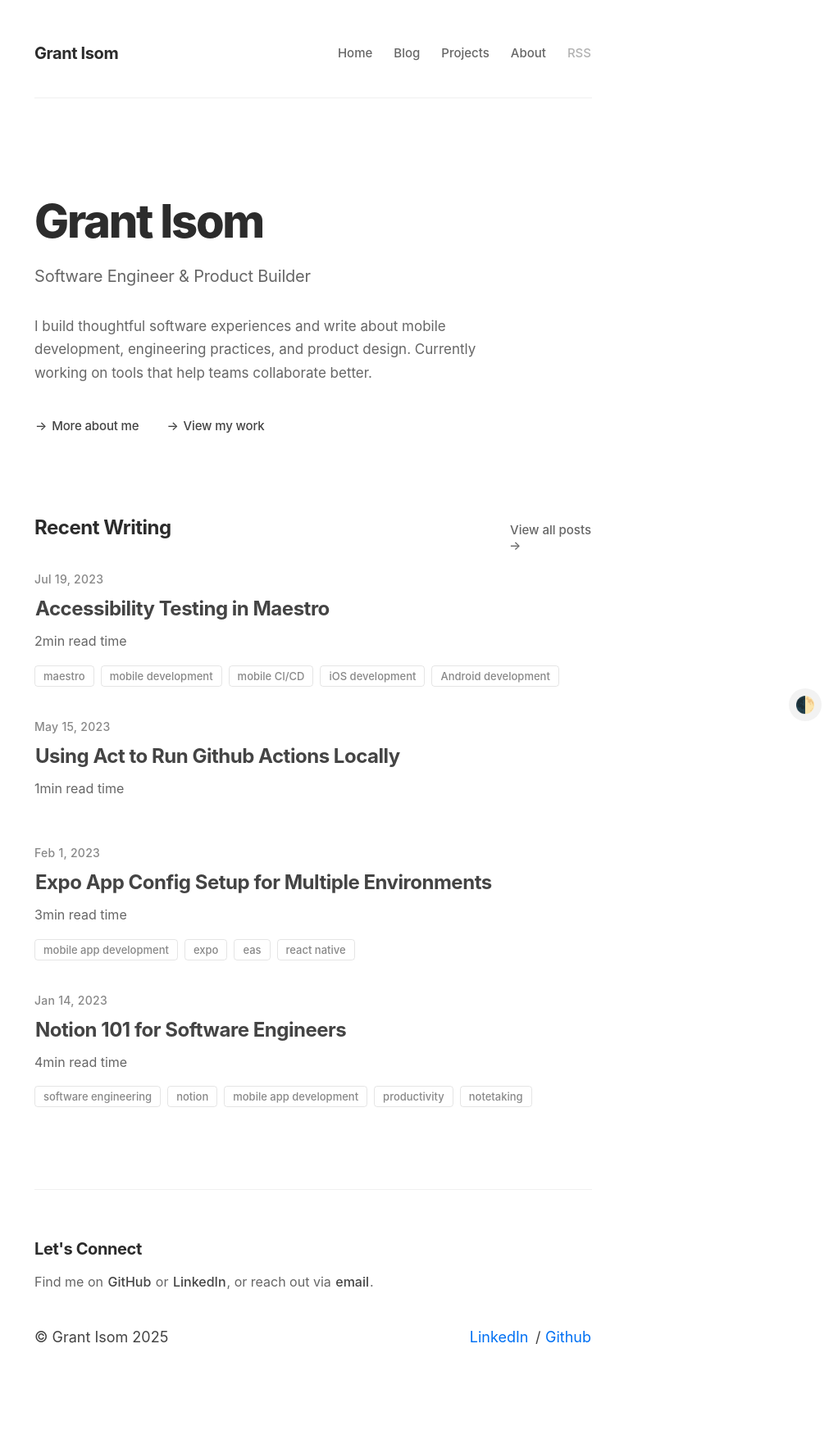
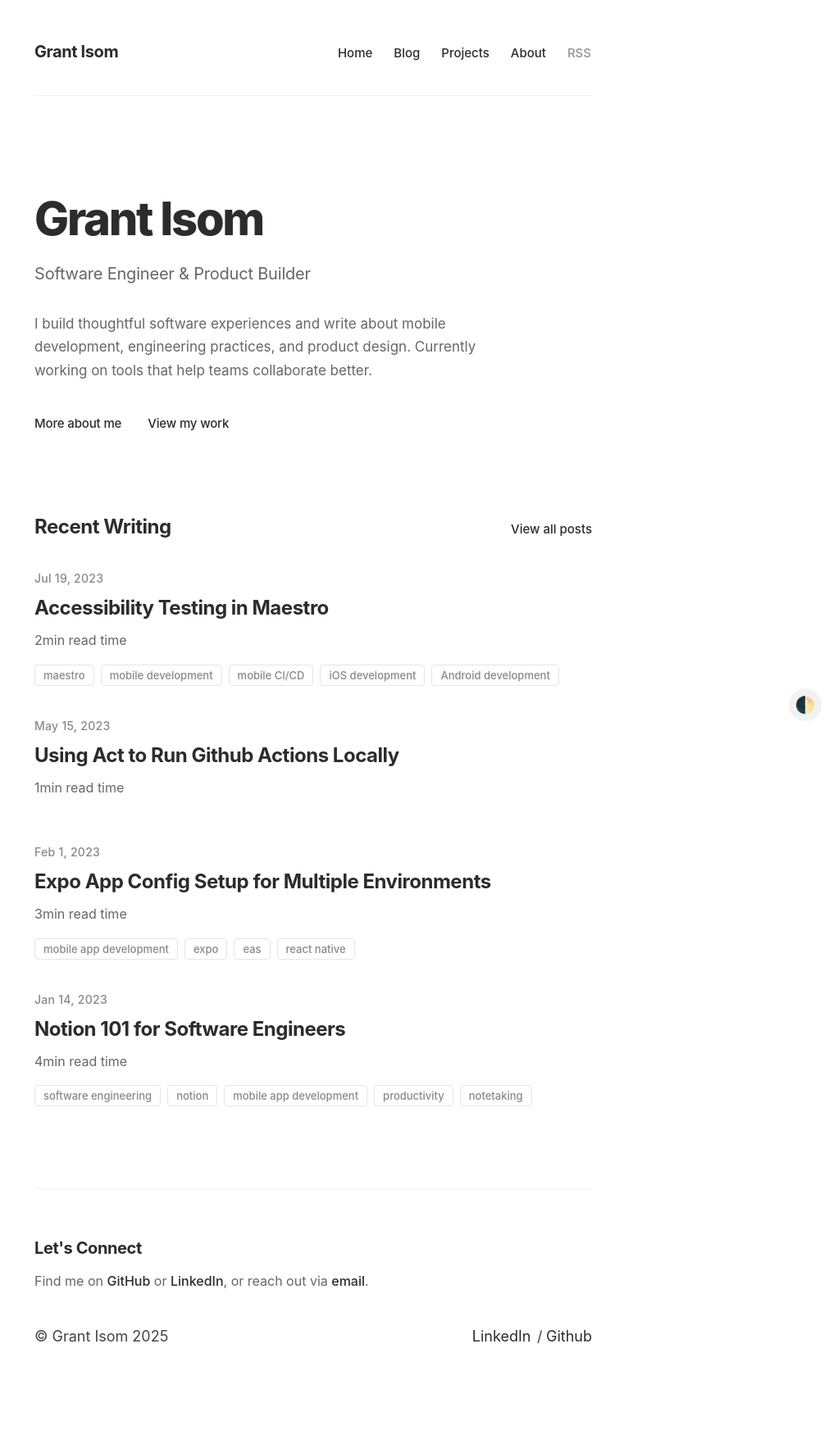
Before and after one commit to glisom/glisom.github.io, a Jekyll site: the page built from index.html, in a window 1280 px wide. Shown: the whole page at 82% size, without its empty margins (258-1280 px from the left). Built offline with Jekyll 4.4.1, drawn with Linux system fonts in a browser that asks for light colours.

Commit message:
Replace all hover effects with modern underline animations
Completely removed old hover effects:
- Eliminated animated arrow indicators (→) on hero and featured links
- Removed background color fill animations from base links
- Removed color-only transitions on navigation

Implemented new sophisticated hover effects:

Hero & Featured sections:
- Slide-in underline animation with transform origin flip
- Smooth cubic-bezier easing (0.4, 0, 0.2, 1)
- 0.3s transition for polished feel

Navigation:
- Simple opacity fade for subtle underline
- Clean and minimal interaction

Post titles & inline links:
- Background gradient underline that expands from left
- Uses currentColor for automatic theme matching
- Consistent 1px height for all underlines

Archives & Connect:
- Same gradient underline as post titles
- Unified hover behavior across all sections

Base link styles:
- Modern gradient underline for all article links
- Removed jarring background fill effect
- Cleaner color scheme using primary text colors

All effects:
- Work seamlessly in light and dark modes
- Use modern CSS transitions and transforms
- No reused elements from previous implementation
- Consistent timing and easing across components

```diff
--- a/_sass/base/_reset.scss
+++ b/_sass/base/_reset.scss
@@ -115,70 +115,39 @@ svg {
 /* Links */
 
 a {
-    color: $c-accent__blue;
+    color: $c-base__02;
     @media (prefers-color-scheme: dark) {
-      color: $c-accent__light;
+      color: $c-dark__02;
     }
     background-color: transparent;
     text-decoration: none;
-
     position: relative;
-    display: inline-block;
-    padding: 0px 1px;
-    transition: color ease 0.3s;
-
-    /* Hover animation effect for all buttons */
-    &::after {
-      content: '';
-      position: absolute;
-      z-index: -1;
-      width: 100%;
-      height: 0%;
-      left: 0;
-      bottom: 0;
-      background-color: $c-accent__blue;
-      @media (prefers-color-scheme: dark) {
-        background-color: $c-accent__light;
-      }
-      transition: all ease 0.3s;
-    }
+    display: inline;
+    background-image: linear-gradient(to right, currentColor 0%, currentColor 100%);
+    background-size: 0 1px;
+    background-position: 0 100%;
+    background-repeat: no-repeat;
+    transition: background-size 0.3s cubic-bezier(0.4, 0, 0.2, 1);
 
     &:hover {
-      color: $c-base__3; /* White text for contrast against accent background */
-
-      @media (prefers-color-scheme: dark) {
-        color: $c-dark__3; /* Dark background color as text for dark mode */
-      }
-
-      &::after {
-        height: 100%;
-      }
+      background-size: 100% 1px;
     }
-
 }
 
 /* Override hover animation with no-hov class */
 a.no-hov {
-	&:after {
-		content: none
-	}
+	background-image: none;
 
 	&:hover {
-		color: $c-accent__darkblue
+		color: $c-base__02;
+		background-size: 0;
 	}
 }
 
 a.nav {
   padding: 10px 35px;
-  overflow:hidden;
-}
-a.nav:before {
-    font-family: FontAwesome;
-    content:"\f07a";
-    position: absolute;
-    top: 11px;
-    left: -30px;
-    transition: all 200ms ease;
+  overflow: hidden;
+  background-image: none;
 }
 
 abbr[title] { border-bottom: 1px dotted; }
--- a/_sass/components/_archives.scss
+++ b/_sass/components/_archives.scss
@@ -71,12 +71,17 @@
         letter-spacing: -0.01em;
 
         a {
-            color: $c-base__01;
+            color: $c-base__02;
             text-decoration: none;
-            transition: color 0.15s ease;
+            position: relative;
+            background-image: linear-gradient(to right, $c-base__02 0%, $c-base__02 100%);
+            background-size: 0 1px;
+            background-position: 0 100%;
+            background-repeat: no-repeat;
+            transition: background-size 0.3s cubic-bezier(0.4, 0, 0.2, 1);
 
             &:hover {
-                color: $c-base__02;
+                background-size: 100% 1px;
             }
         }
 
@@ -120,11 +125,8 @@
     .c-archives__item {
         h3 {
             a {
-                color: $c-dark__01;
-
-                &:hover {
-                    color: $c-dark__02;
-                }
+                color: $c-dark__02;
+                background-image: linear-gradient(to right, $c-dark__02 0%, $c-dark__02 100%);
             }
 
             small {
@@ -158,11 +160,8 @@
     .c-archives__item {
         h3 {
             a {
-                color: $c-dark__01;
-
-                &:hover {
-                    color: $c-dark__02;
-                }
+                color: $c-dark__02;
+                background-image: linear-gradient(to right, $c-dark__02 0%, $c-dark__02 100%);
             }
 
             small {
--- a/_sass/components/_connect.scss
+++ b/_sass/components/_connect.scss
@@ -32,13 +32,18 @@
   }
 
   a {
-    color: $c-base__01;
+    color: $c-base__02;
     text-decoration: none;
-    transition: color 0.15s ease;
     font-weight: 500;
+    position: relative;
+    background-image: linear-gradient(to right, $c-base__02 0%, $c-base__02 100%);
+    background-size: 0 1px;
+    background-position: 0 100%;
+    background-repeat: no-repeat;
+    transition: background-size 0.3s cubic-bezier(0.4, 0, 0.2, 1);
 
     &:hover {
-      color: $c-base__02;
+      background-size: 100% 1px;
     }
   }
 }
@@ -57,11 +62,8 @@
     }
 
     a {
-      color: $c-dark__01;
-
-      &:hover {
-        color: $c-dark__02;
-      }
+      color: $c-dark__02;
+      background-image: linear-gradient(to right, $c-dark__02 0%, $c-dark__02 100%);
     }
   }
 }
@@ -79,11 +81,8 @@
     }
 
     a {
-      color: $c-dark__01;
-
-      &:hover {
-        color: $c-dark__02;
-      }
+      color: $c-dark__02;
+      background-image: linear-gradient(to right, $c-dark__02 0%, $c-dark__02 100%);
     }
   }
 }
--- a/_sass/components/_featured.scss
+++ b/_sass/components/_featured.scss
@@ -36,22 +36,28 @@
 .c-featured__view-all {
   font-size: 1.5rem;
   font-weight: 500;
-  color: $c-base__00;
+  color: $c-base__02;
   text-decoration: none;
-  transition: color 0.15s ease;
-
-  &:hover {
-    color: $c-base__02;
-  }
+  position: relative;
+  padding-bottom: 0.2rem;
+  display: inline-block;
 
   &::after {
-    content: ' →';
-    transition: transform 0.15s ease;
-    display: inline-block;
+    content: '';
+    position: absolute;
+    left: 0;
+    bottom: 0;
+    width: 100%;
+    height: 1px;
+    background: $c-base__02;
+    transform: scaleX(0);
+    transform-origin: right;
+    transition: transform 0.3s cubic-bezier(0.4, 0, 0.2, 1);
   }
 
   &:hover::after {
-    transform: translateX(4px);
+    transform: scaleX(1);
+    transform-origin: left;
   }
 }
 
@@ -97,12 +103,17 @@
   }
 
   a {
-    color: $c-base__01;
+    color: $c-base__02;
     text-decoration: none;
-    transition: color 0.15s ease;
+    position: relative;
+    background-image: linear-gradient(to right, $c-base__02 0%, $c-base__02 100%);
+    background-size: 0 1px;
+    background-position: 0 100%;
+    background-repeat: no-repeat;
+    transition: background-size 0.3s cubic-bezier(0.4, 0, 0.2, 1);
 
     &:hover {
-      color: $c-base__02;
+      background-size: 100% 1px;
     }
   }
 }
@@ -137,10 +148,10 @@
   }
 
   .c-featured__view-all {
-    color: $c-dark__00;
+    color: $c-dark__02;
 
-    &:hover {
-      color: $c-dark__02;
+    &::after {
+      background: $c-dark__02;
     }
   }
 
@@ -149,11 +160,8 @@
   }
 
   .c-post-card__title a {
-    color: $c-dark__01;
-
-    &:hover {
-      color: $c-dark__02;
-    }
+    color: $c-dark__02;
+    background-image: linear-gradient(to right, $c-dark__02 0%, $c-dark__02 100%);
   }
 
   .c-post-card__description {
@@ -173,10 +181,10 @@
   }
 
   .c-featured__view-all {
-    color: $c-dark__00;
+    color: $c-dark__02;
 
-    &:hover {
-      color: $c-dark__02;
+    &::after {
+      background: $c-dark__02;
     }
   }
 
@@ -185,11 +193,8 @@
   }
 
   .c-post-card__title a {
-    color: $c-dark__01;
-
-    &:hover {
-      color: $c-dark__02;
-    }
+    color: $c-dark__02;
+    background-image: linear-gradient(to right, $c-dark__02 0%, $c-dark__02 100%);
   }
 
   .c-post-card__description {
--- a/_sass/components/_hero.scss
+++ b/_sass/components/_hero.scss
@@ -64,25 +64,29 @@
 .c-hero__link {
   font-size: 1.5rem;
   font-weight: 500;
-  color: $c-base__01;
+  color: $c-base__02;
   text-decoration: none;
   position: relative;
-  transition: color 0.15s ease;
+  padding-bottom: 0.2rem;
   letter-spacing: -0.01em;
+  display: inline-block;
 
-  &:hover {
-    color: $c-base__02;
+  &::after {
+    content: '';
+    position: absolute;
+    left: 0;
+    bottom: 0;
+    width: 100%;
+    height: 1px;
+    background: $c-base__02;
+    transform: scaleX(0);
+    transform-origin: right;
+    transition: transform 0.3s cubic-bezier(0.4, 0, 0.2, 1);
   }
 
-  &::before {
-    content: '→';
-    margin-right: 0.6rem;
-    transition: transform 0.15s ease;
-    display: inline-block;
-  }
-
-  &:hover::before {
-    transform: translateX(4px);
+  &:hover::after {
+    transform: scaleX(1);
+    transform-origin: left;
   }
 }
 
@@ -101,10 +105,10 @@
   }
 
   .c-hero__link {
-    color: $c-dark__01;
+    color: $c-dark__02;
 
-    &:hover {
-      color: $c-dark__02;
+    &::after {
+      background: $c-dark__02;
     }
   }
 }
@@ -123,10 +127,10 @@
   }
 
   .c-hero__link {
-    color: $c-dark__01;
+    color: $c-dark__02;
 
-    &:hover {
-      color: $c-dark__02;
+    &::after {
+      background: $c-dark__02;
     }
   }
 }
--- a/_sass/components/_page.scss
+++ b/_sass/components/_page.scss
@@ -48,13 +48,25 @@
         a {
             font-size: 1.5rem;
             font-weight: 500;
-            color: $c-base__00;
+            color: $c-base__02;
             text-decoration: none;
             position: relative;
-            transition: color 0.15s ease;
+            padding-bottom: 0.2rem;
 
-            &:hover {
-                color: $c-base__02;
+            &::after {
+                content: '';
+                position: absolute;
+                left: 0;
+                bottom: 0;
+                width: 100%;
+                height: 1px;
+                background: $c-base__02;
+                opacity: 0;
+                transition: opacity 0.25s ease;
+            }
+
+            &:hover::after {
+                opacity: 1;
             }
 
             &.rss-link {
@@ -101,10 +113,10 @@
         }
 
         .c-page__header-nav a {
-            color: $c-dark__00;
+            color: $c-dark__02;
 
-            &:hover {
-                color: $c-dark__02;
+            &::after {
+                background: $c-dark__02;
             }
         }
     }
@@ -119,10 +131,10 @@
         }
 
         .c-page__header-nav a {
-            color: $c-dark__00;
+            color: $c-dark__02;
 
-            &:hover {
-                color: $c-dark__02;
+            &::after {
+                background: $c-dark__02;
             }
         }
     }
```
